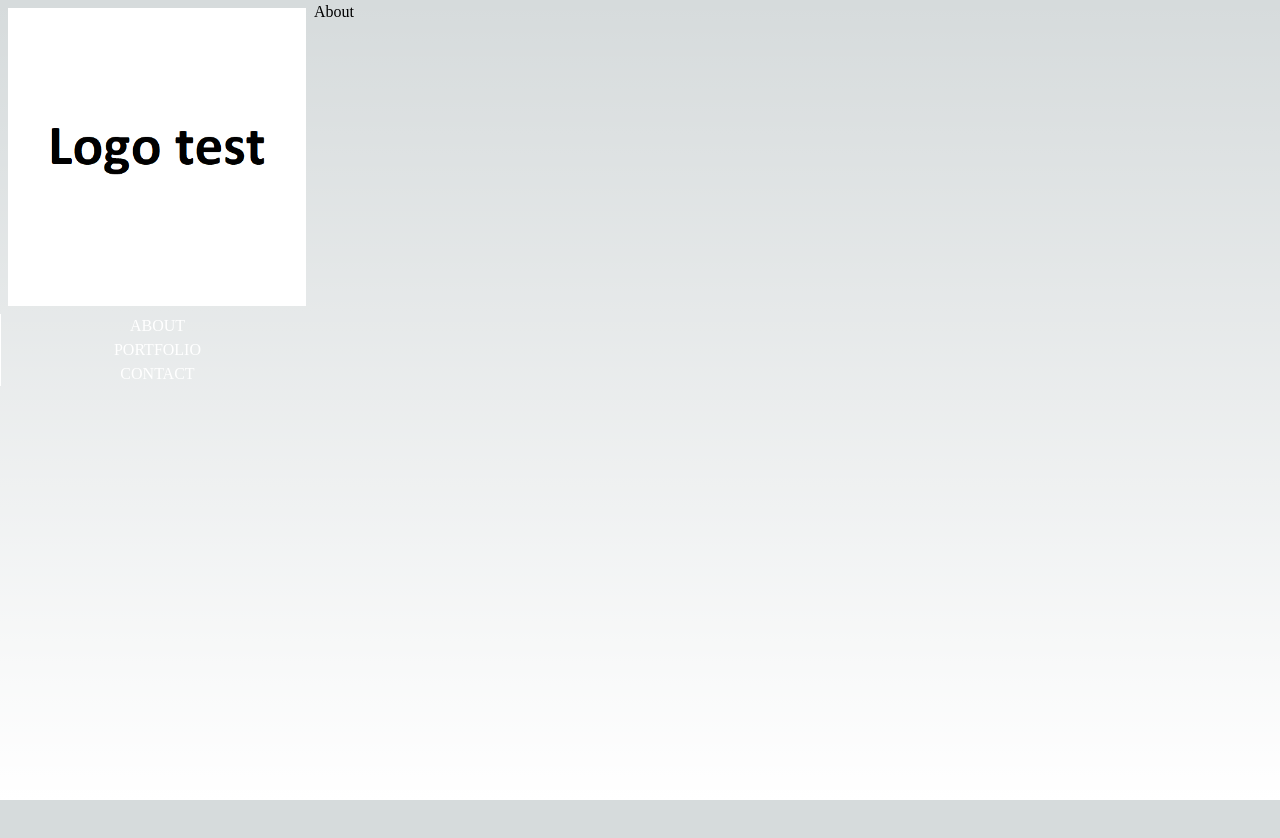
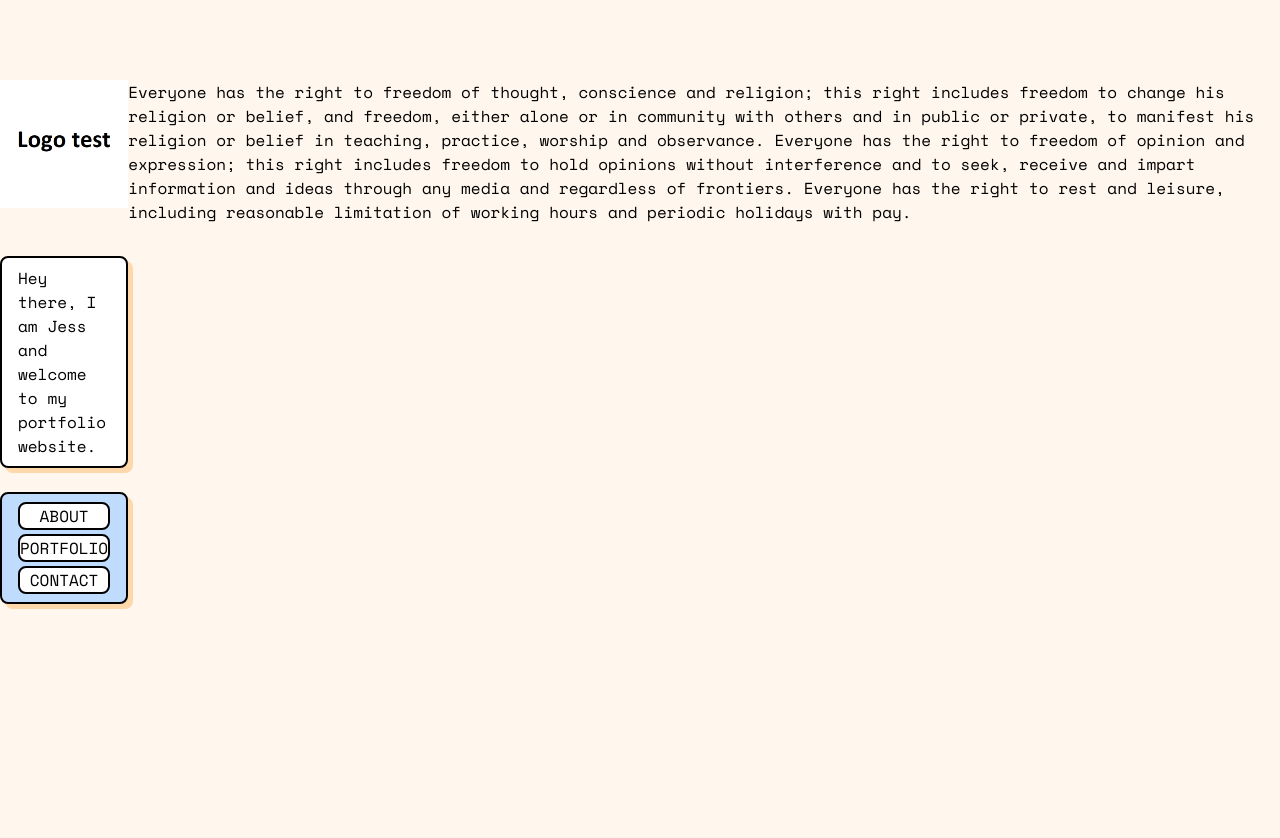
Before and after one commit to JessicaQChiu/jessica-q-chiu-portfolio, a Next.js app: page /about in a window 1280 px wide. Shown: the top 838 px of the page. Before the commit the page ends 800 px from the top, so only its background shows below. Built offline with nearby package versions, Linux system fonts and the light colour scheme.

Commit message:
update-basic-styling
Updated the styling for the general layout and sidebar navigation.

```diff
--- a/src/app/about/page.tsx
+++ b/src/app/about/page.tsx
@@ -1,7 +1,11 @@
 import React from "react";
 
 const About = () => {
-  return <div>About</div>;
+  return (
+  <div>
+    <p>Everyone has the right to freedom of thought, conscience and religion; this right includes freedom to change his religion or belief, and freedom, either alone or in community with others and in public or private, to manifest his religion or belief in teaching, practice, worship and observance. Everyone has the right to freedom of opinion and expression; this right includes freedom to hold opinions without interference and to seek, receive and impart information and ideas through any media and regardless of frontiers. Everyone has the right to rest and leisure, including reasonable limitation of working hours and periodic holidays with pay.</p>
+  </div>
+  )
 };
 
 export default About;
--- a/src/app/components/sidebar/nav/index.tsx
+++ b/src/app/components/sidebar/nav/index.tsx
@@ -2,36 +2,32 @@
 import React, { useState, useEffect } from "react";
 import Image from "next/image";
 import Link from "next/link";
-import { useRouter, usePathname } from "next/navigation";
 
 const Nav = ({ toggle }: { toggle: () => void }) => {
   return (
     <>
-      <div className="flex flex-col">
-        <div>
-          <div className="flex p-2">
+      <div className="max-md:hidden flex flex-col h-screen w-64">
+        <div className="flex justify-center mb-12">
           <Link href="/">
-              <Image
-                src="/images/logo.png"
-                alt="Logo"
-                width={400}
-                height={400}
-              />
+            <Image src="/images/logo.png" alt="Logo" width={200} height={200} priority={true} />
           </Link>
         </div>
-          <div className="flex flex-col">
-            <ul className="text-white">
-              <li className="flex w-full justify-center items-center border-l border-white">
+        <div className="flex flex-col mb-6 px-4 py-2 bg-white border-2 border-black rounded-lg shadow-[5px_5px_0px_0px_#fed7aa]">
+          <p>Hey there, I am Jess and welcome to my portfolio website.</p>
+        </div>
+        <div className="flex flex-col px-4 py-2 bg-blue-200 border-2 border-black rounded-lg shadow-[5px_5px_0px_0px_#fed7aa]">
+          <ul className="text-black">
+            <li className="flex w-full justify-center items-center bg-white border-2 border-black rounded-lg">
               <Link href="/about">
-                  <p className="">ABOUT</p>
+                <p>ABOUT</p>
               </Link>
             </li>
-              <li className="flex w-full justify-center items-center border-l border-white">
+            <li className="flex w-full justify-center items-center bg-white border-2 border-black rounded-lg my-1">
               <Link href="/portfolio">
                 <p>PORTFOLIO</p>
               </Link>
             </li>
-              <li className="flex w-full justify-center items-center border-l border-white">
+            <li className="flex w-full justify-center items-center bg-white border-2 border-black rounded-lg">
               <Link href="/contact">
                 <p>CONTACT</p>
               </Link>
@@ -39,9 +35,8 @@ const Nav = ({ toggle }: { toggle: () => void }) => {
           </ul>
         </div>
       </div>
-      </div>
     </>
   );
-}
+};
 
 export default Nav;
--- a/src/app/components/sidebar/navmobile/index.tsx
+++ b/src/app/components/sidebar/navmobile/index.tsx
@@ -9,11 +9,11 @@ const Navmobile = ({
     toggle: () => void;
   }): JSX.Element => {
     return (
-        <nav className="md:hidden flex fixed top-0 left-0 right-0 h-[60px] z-20 bg-black my-auto px-2">
-            <Link href="/" className="mx-auto">
+        <nav className="md:hidden flex fixed top-0 left-0 right-0 h-[60px] my-auto px-2 bg-blue-200 border-b-2 border-black">
+            <Link href="/" className="m-auto">
                 {/*eslint-disable-next-line*/}
                 <img
-                    src={"https://raw.githubusercontent.com/JessicaQChiu/ladybug-jumper-game/main/imgs/ladybug.png"}
+                    src="/images/logo.png"
                     alt="Company Logo"
                     width={50}
                     height={50}
--- a/src/app/globals.css
+++ b/src/app/globals.css
@@ -7,6 +7,8 @@
 *,
 *::before,
 *::after {
+  margin: 0;
+  padding: 0;
   box-sizing: border-box;
 }
 
@@ -29,6 +31,10 @@ html {
 }
 
 body {
+  background-color: #fff7ed;
+}
+
+/* body {
   color: rgb(var(--foreground-rgb));
   background: linear-gradient(
       to bottom,
@@ -36,7 +42,7 @@ body {
       rgb(var(--background-end-rgb))
     )
     rgb(var(--background-start-rgb));
-}
+} */
 
 @layer utilities {
   .text-balance {
--- a/src/app/layout.tsx
+++ b/src/app/layout.tsx
@@ -23,15 +23,15 @@ export default function RootLayout({
   children: React.ReactNode;
 }>) {
   return (
-    <html lang="en" className={`spaceMono.className`}>
+    <html lang="en" className={`${spaceMono.variable}`}>
       <Head>
           <title>{"Jessica Q Chiu Portfolio"}</title>
         </Head>
       <body>
-        <div className="min-h-screen">
-          <div className="flex">
+        <div className="h-screen">
+          <div className="flex justify-center pt-20">
             <Sidebar />
-            <div className="flex flex-col flex-grow w-screen md:w-full min-h-screen">
+            <div className="flex flex-col">
               {children}
             </div>
           </div>
--- a/src/app/page.tsx
+++ b/src/app/page.tsx
@@ -1,6 +1,3 @@
-import Image from "next/image";
-import Link from 'next/link';
-
 export default function Home() {
   return (
     <>
```
Lines whose indentation alone changed are shown as unchanged.
